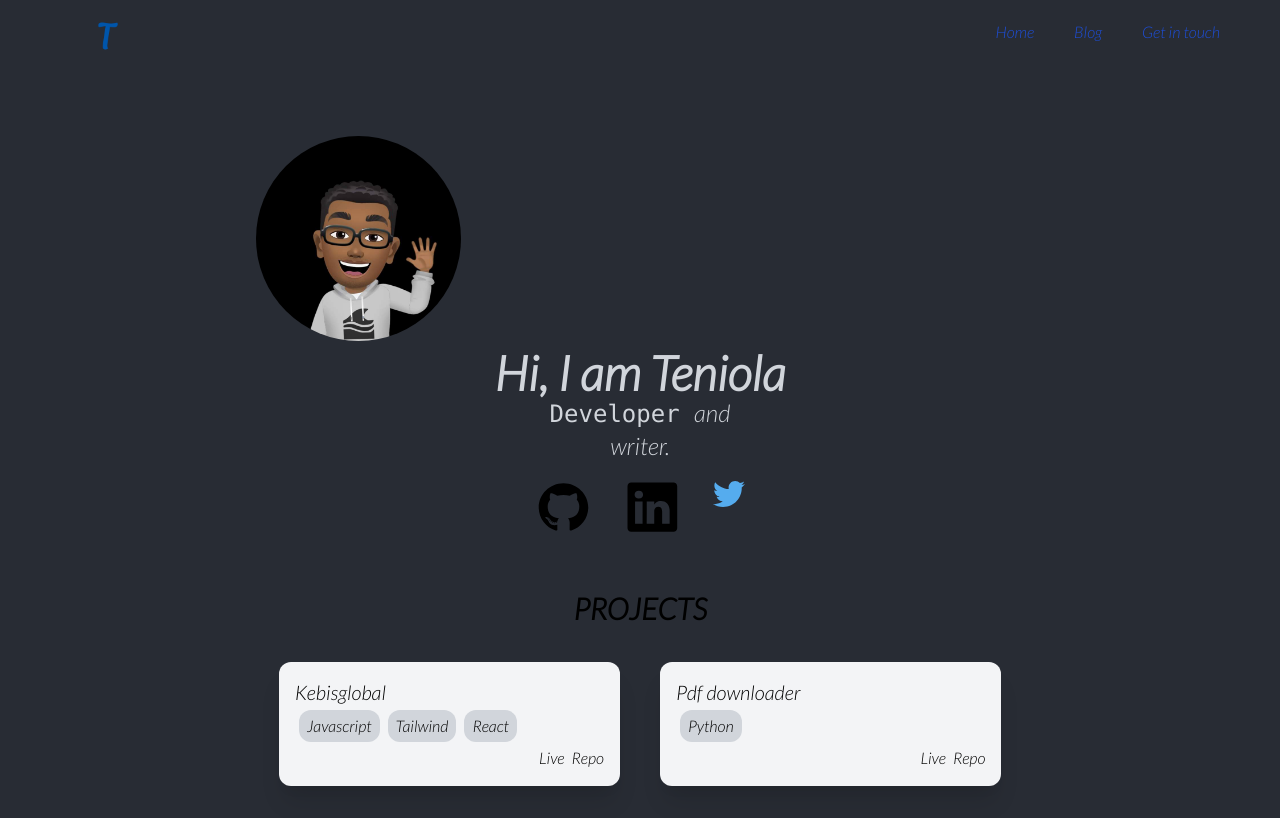
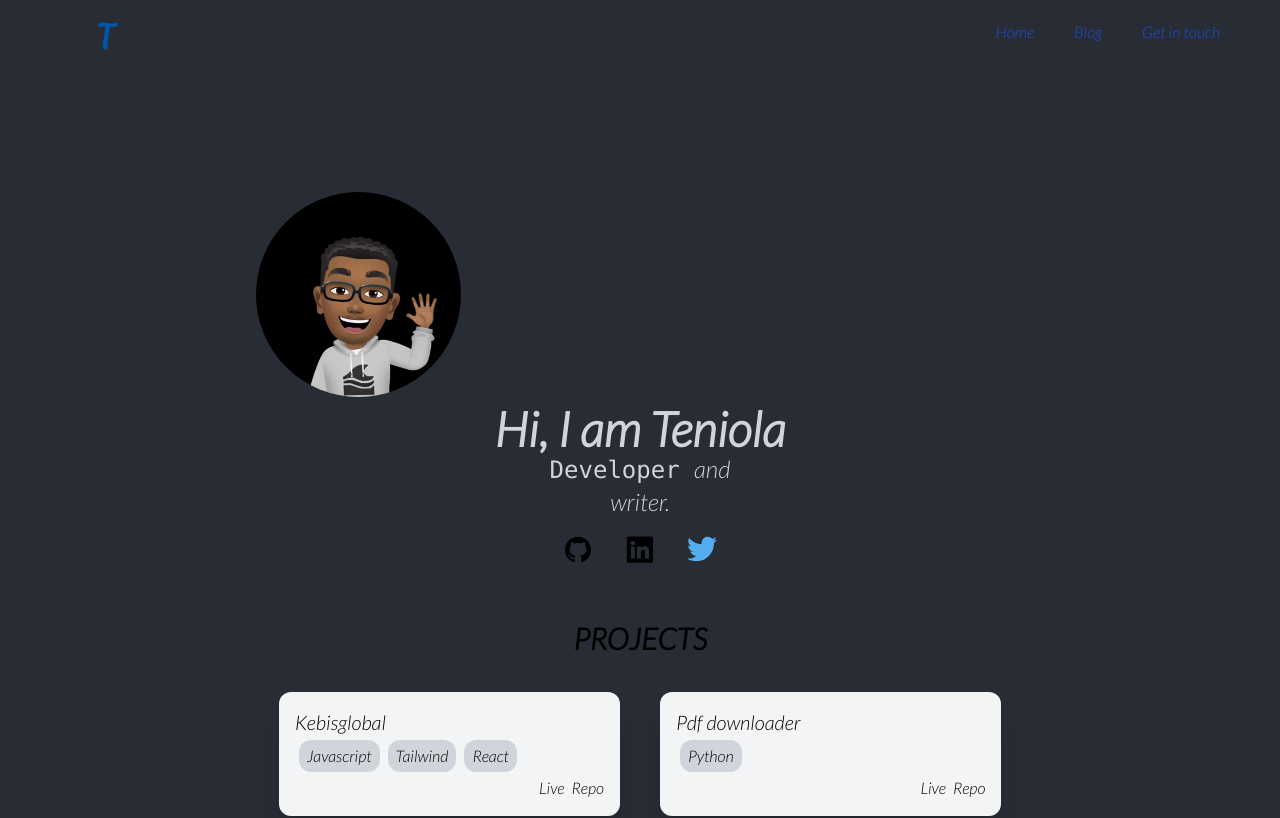
Before and after one commit to devteni/portfolio-website, a React (Create React App) app: page / in a window 1280 px wide. Shown: the top 818 px of the page. Built offline with nearby package versions, Linux system fonts and the light colour scheme.

Commit message:
modified the image spacing and size

```diff
--- a/src/components/Site.js
+++ b/src/components/Site.js
@@ -25,14 +25,14 @@ const social = [
 function Site() {
   return (
     <>
-      <div id="About" className="text-gray-300 text-center" data-aos="fade-up">
+      <div id="About" className="text-gray-300 text-center mt-16" data-aos="fade-up">
         <img src={Teni} alt="Teniola Fatunmbi" className="rounded-full lg:w-1/5 w-3/5 lg:mx-32 mx-10 my-2"/>
         <p className="text-3xl font-bold lg:text-5xl">Hi, I am Teniola</p>
         <p className="text-xl lg:text-2xl" id="demo" data-aos="fade-right"><code>Developer </code>and <p>writer.</p></p>
       <div className="flex flex-row flex-wrap justify-center">
         {
           social.map((link, i) => {
-            return <a href={link.link}><img src={link.svg} alt={link.alt} className="m-4" key={i}/></a>
+            return <a href={link.link}><img src={link.svg} width="30" height="30" alt={link.alt} className="m-4" key={i}/></a>
           })
         }
       </div>
```
